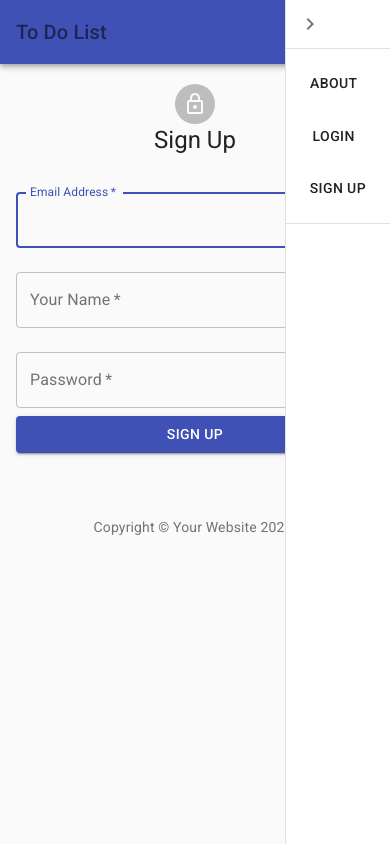
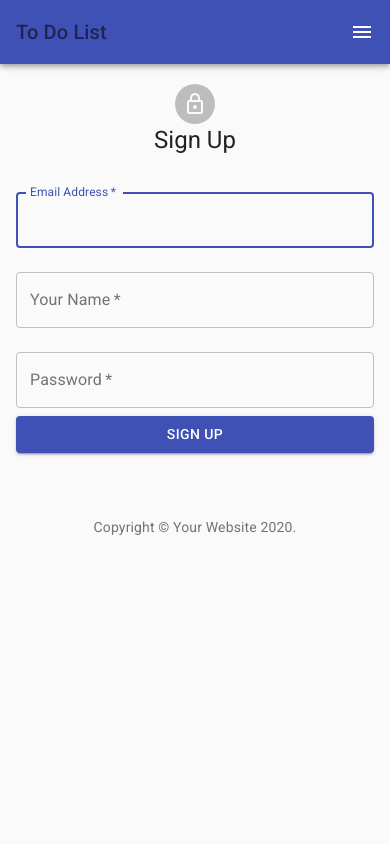
Before and after one commit to chrislacey89/toDoList, a React (Create React App) app: page /signup in a window 390 px wide. Built offline with nearby package versions, Linux system fonts and the light colour scheme.

Commit message:
collaps navbar on small screen logged in

```diff
--- a/src/Components/Header.js
+++ b/src/Components/Header.js
@@ -23,17 +23,32 @@ import { clearTodos } from '../Actions/postActions';
 import { connect } from 'react-redux';
 
 class Header extends Component {
+  state = {
+    drawerOpen: false
+  };
+
   onClick = () => {
     console.log('clicked');
     this.props.logout();
     this.props.clearTodos();
   };
 
+  handleDrawerOpen = () => {
+    this.setState({ drawerOpen: true });
+  };
+
+  handleDrawerClose = () => {
+    this.setState({ drawerOpen: false });
+  };
+
   render() {
     let loggedInLinks;
+    let loggedInDrawer;
+
     if (this.props.loggedIn === true) {
       loggedInLinks = [
         <div>
+          <Hidden xsDown>
             <Link component={RouterLink} to='/about'>
               <Button color='textSecondary' className={classes.container}>
                 About
@@ -46,22 +61,104 @@ class Header extends Component {
             >
               Logout
             </Button>
+          </Hidden>
+          <Hidden smUp>
+            <IconButton
+              color='inherit'
+              aria-label='open drawer'
+              edge='end'
+              onClick={this.handleDrawerOpen}
+            >
+              <MenuIcon />
+            </IconButton>
+          </Hidden>
         </div>
       ];
-    }
 
-    let drawer = [
+      loggedInDrawer = [
         <Drawer
           className={classes.drawer}
           variant='persistent'
           anchor='right'
-        open={true}
+          open={this.state.drawerOpen}
           classes={{
             paper: classes.drawerPaper
           }}
         >
           <div className={classes.drawerHeader}>
-          <IconButton onClick={console.log('close')}>
+            <IconButton onClick={this.handleDrawerClose}>
+              <ChevronRightIcon />
+            </IconButton>
+          </div>
+          <Divider />
+          <List>
+            <ListItem>
+              <Link component={RouterLink} to='/about'>
+                <Button color='textSecondary'>About</Button>
+              </Link>
+            </ListItem>
+            <ListItem>
+              <Button
+                color='textSecondary'
+                className={classes.container}
+                onClick={this.onClick}
+              >
+                Logout
+              </Button>
+            </ListItem>
+          </List>
+          <Divider />
+        </Drawer>
+      ];
+    }
+
+    let loggedOutLinks;
+    let loggedOutDrawer;
+    if (this.props.loggedIn === false) {
+      loggedOutLinks = [
+        <div>
+          <Hidden xsDown>
+            <Link component={RouterLink} to='/about'>
+              <Button color='textSecondary' className={classes.container}>
+                About
+              </Button>
+            </Link>
+            <Link component={RouterLink} to='/login'>
+              <Button color='textSecondary' className={classes.container}>
+                Login
+              </Button>
+            </Link>
+            <Link component={RouterLink} to='/signup'>
+              <Button color='white' className={classes.container}>
+                Sign Up
+              </Button>
+            </Link>
+          </Hidden>
+          <Hidden smUp>
+            <IconButton
+              color='inherit'
+              aria-label='open drawer'
+              edge='end'
+              onClick={this.handleDrawerOpen}
+            >
+              <MenuIcon />
+            </IconButton>
+          </Hidden>
+        </div>
+      ];
+
+      loggedOutDrawer = [
+        <Drawer
+          className={classes.drawer}
+          variant='persistent'
+          anchor='right'
+          open={this.state.drawerOpen}
+          classes={{
+            paper: classes.drawerPaper
+          }}
+        >
+          <div className={classes.drawerHeader}>
+            <IconButton onClick={this.handleDrawerClose}>
               <ChevronRightIcon />
             </IconButton>
           </div>
@@ -86,39 +183,6 @@ class Header extends Component {
           </List>
           <Divider />
         </Drawer>
-    ];
-
-    let loggedOutLinks;
-    if (this.props.loggedIn === false) {
-      loggedOutLinks = [
-        <div>
-          <Hidden smDown>
-            <Link component={RouterLink} to='/about'>
-              <Button color='textSecondary' className={classes.container}>
-                About
-              </Button>
-            </Link>
-            <Link component={RouterLink} to='/login'>
-              <Button color='textSecondary' className={classes.container}>
-                Login
-              </Button>
-            </Link>
-            <Link component={RouterLink} to='/signup'>
-              <Button color='white' className={classes.container}>
-                Sign Up
-              </Button>
-            </Link>
-          </Hidden>
-
-          <IconButton
-            color='inherit'
-            aria-label='open drawer'
-            edge='end'
-            // onClick={handleDrawerOpen}
-          >
-            <MenuIcon />
-          </IconButton>
-        </div>
       ];
     }
 
@@ -149,7 +213,8 @@ class Header extends Component {
             </Grid>
           </Toolbar>
         </AppBar>
-        {drawer}
+        {loggedInDrawer}
+        {loggedOutDrawer}
       </div>
     );
   }
```
Lines whose indentation alone changed are shown as unchanged.
